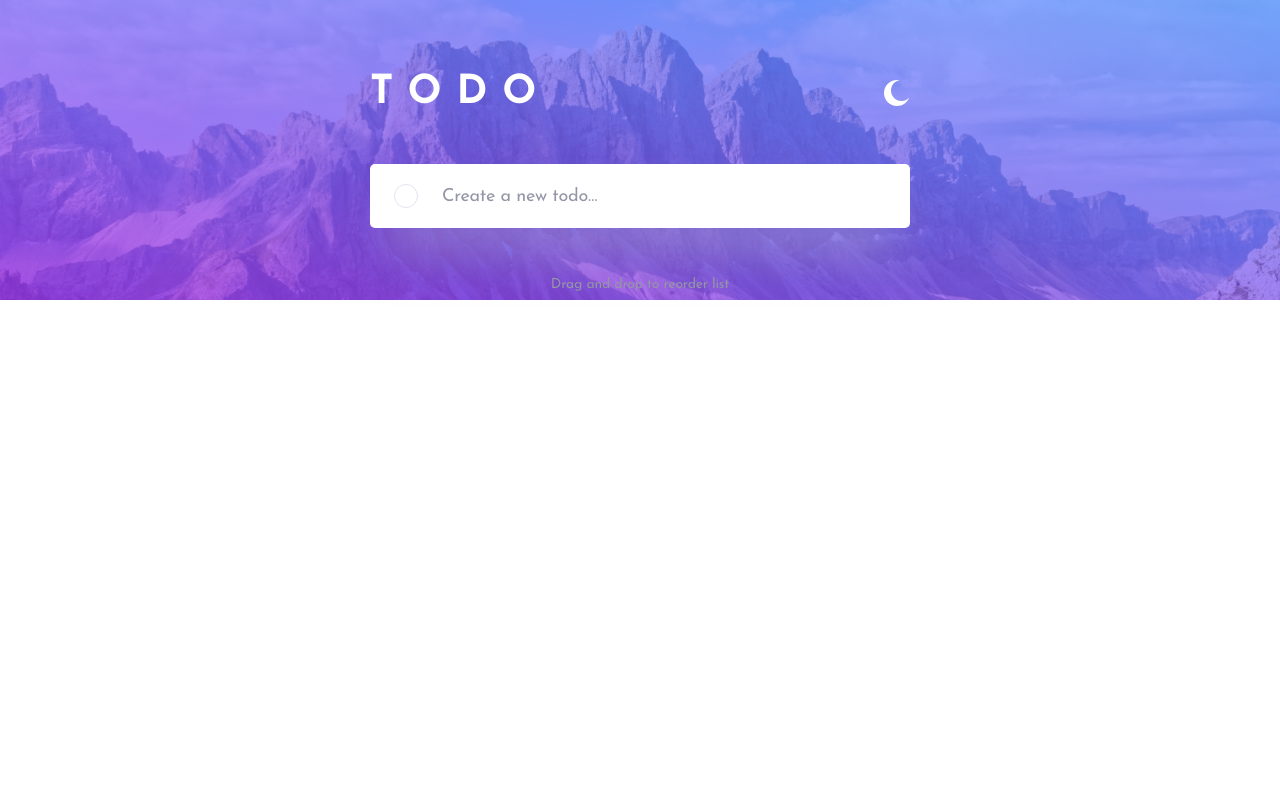
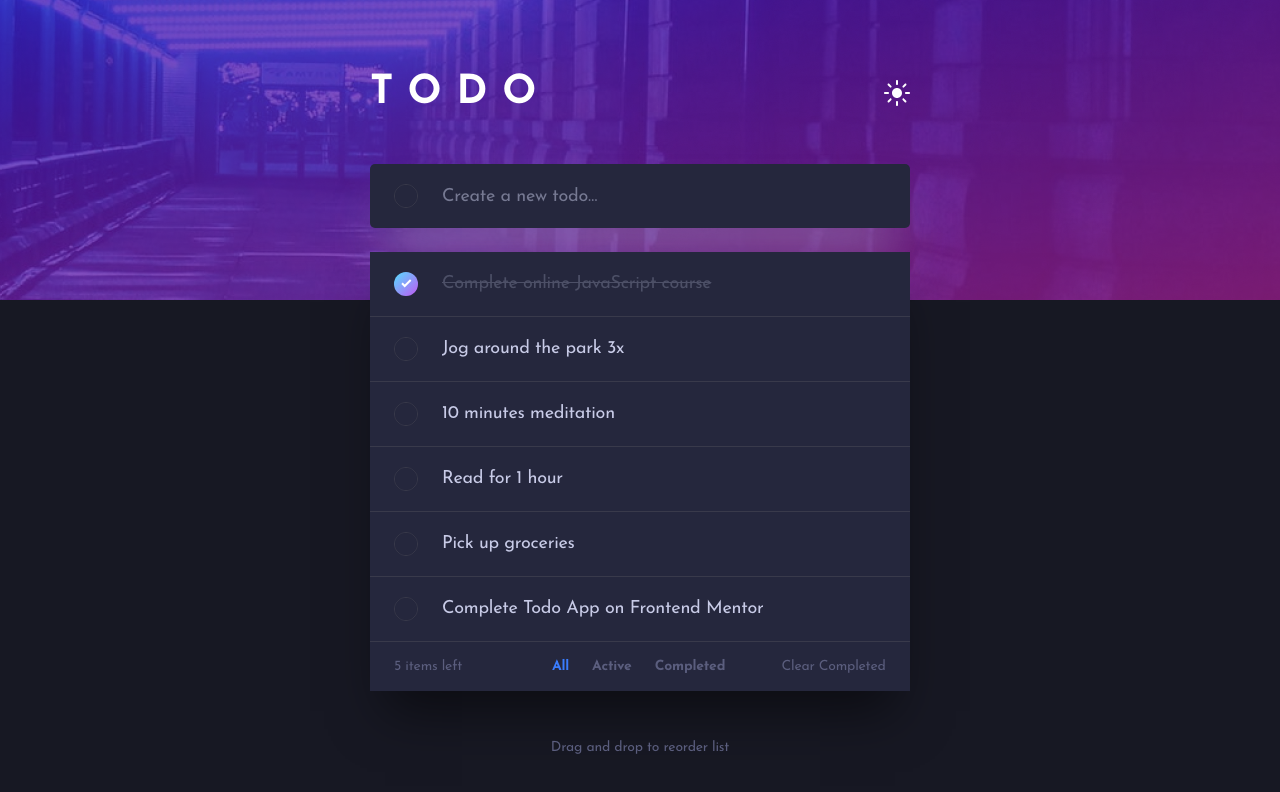
Before and after one commit to yaroslavapanteleeva-web/todo, a website built with webpack: page src/index.html in a window 1280 px wide. Both pictures are taken after a click on the button 897 px from the left and 93 px from the top of the page. Built offline with nearby package versions, Linux system fonts and the light colour scheme.

Commit message:
finish html-layout and implementation theme-page

```diff
--- a/src/index.html
+++ b/src/index.html
@@ -11,31 +11,88 @@
             <section class="todo">
                 <div class="todo__header">
                     <h1 class="todo__heading heading">TODO</h1>
-                    <button class="todo__btn btn btn_theme_light"></button>
+                    <button class="todo__btn btn btn_theme"></button>
                 </div>
                 <div class="todo__body">
                     <form class="new-todo">
                         <input type="checkbox" id="task-disabled" class="new-todo__checkbox checkbox" disabled>
-                        <label class="new-todo__label checkbox__label" for="task-disabled"></label>
+                        <label class="new-todo__label checkbox__label" for="task-disabled">
+                            <span class="checkbox__custom"></span>
+                        </label>
                         <input type="text" placeholder="Create a new todo…" class="new-todo__input">
                     </form>
                     <div class="todo__tasks">
-                        <div class="task">
-                            <input type="checkbox" id="task-1" class="task__checkbox checkbox">
-                            <label class="task__label checkbox__label" for="task-1">Complete online JavaScript course Complete online JavaScript course</label>
+                        <div class="tasks">
+                            <div class="task">
+                                <input type="checkbox" id="task-1" class="task__checkbox checkbox" checked>
+                                <label class="task__label checkbox__label checkbox__label_through" for="task-1">
+                                    <span class="checkbox__custom"></span>
+                                    Complete online JavaScript course
+                                </label>
+                                <button class="task__btn_delete">
+                                    <img src="assets/img/delete.svg" alt="btn-delete">
+                                </button>
+                            </div>
+                            <div class="task">
+                                <input type="checkbox" id="task-2" class="task__checkbox checkbox">
+                                <label class="task__label checkbox__label" for="task-2">
+                                    <span class="checkbox__custom"></span>
+                                    Jog around the park 3x
+                                    <span class="checkbox__btn_delete"></span>
+                                </label>
+                                <button class="task__btn_delete">
+                                    <img src="assets/img/delete.svg" alt="btn-delete">
+                                </button>
+                            </div>
+                            <div class="task">
+                                <input type="checkbox" id="task-3" class="task__checkbox checkbox">
+                                <label class="task__label checkbox__label" for="task-3">
+                                    <span class="checkbox__custom"></span>
+                                    10 minutes meditation
+                                </label>
+                                <button class="task__btn_delete">
+                                    <img src="assets/img/delete.svg" alt="btn-delete">
+                                </button>
+                            </div>
+                            <div class="task">
+                                <input type="checkbox" id="task-4" class="task__checkbox checkbox">
+                                <label class="task__label checkbox__label" for="task-4">
+                                    <span class="checkbox__custom"></span>
+                                    Read for 1 hour
+                                </label>
+                                <button class="task__btn_delete">
+                                    <img src="assets/img/delete.svg" alt="btn-delete">
+                                </button>
+                            </div>
+                            <div class="task">
+                                <input type="checkbox" id="task-5" class="task__checkbox checkbox">
+                                <label class="task__label checkbox__label" for="task-5">
+                                    <span class="checkbox__custom"></span>
+                                    Pick up groceries
+                                </label>
+                                <button class="task__btn_delete">
+                                    <img src="assets/img/delete.svg" alt="btn-delete">
+                                </button>
+                            </div>
+                            <div class="task">
+                                <input type="checkbox" id="task-6" class="task__checkbox checkbox">
+                                <label class="task__label checkbox__label" for="task-6">
+                                    <span class="checkbox__custom"></span>
+                                    Complete Todo App on Frontend Mentor
+                                </label>
+                                <button class="task__btn_delete">
+                                    <img src="assets/img/delete.svg" alt="btn-delete">
+                                </button>
+                            </div>
                         </div>
-                        <div class="task">
-                            <input type="checkbox" id="task-2" class="task__checkbox checkbox">
-                            <label class="task__label checkbox__label" for="task-2">Jog around the park 3x</label>
-                        </div>
-                        <div class="task-info">
-                            <span id="count-task" class="task-info__count">5 items left</span>
-                            <div class="task-info__filter">
-                                <button class="task-info__btn task-info__btn_active">All</button>
-                                <button class="task-info__btn">Active</button>
-                                <button class="task-info__btn">Completed</button>
+                        <div class="tasks-info">
+                            <span id="count-task" class="tasks-info__count">5 items left</span>
+                            <div class="tasks-info__filter">
+                                <button class="tasks-info__btn tasks-info__btn_active">All</button>
+                                <button class="tasks-info__btn">Active</button>
+                                <button class="tasks-info__btn">Completed</button>
                             </div>
-                            <button class="task-info__btn task-info__btn_clear">Clear Completed</button>
+                            <button class="tasks-info__btn tasks-info__btn_clear">Clear Completed</button>
                         </div>
                     </div>
                 </div>
--- a/src/index.js
+++ b/src/index.js
@@ -1 +1,3 @@
 import './scss/style.scss';
+
+import './scripts/theme';
--- /dev/null
+++ b/src/scripts/theme.js
@@ -0,0 +1,34 @@
+window.addEventListener('DOMContentLoaded', () => {
+    const $btnTheme = document.querySelector('.btn_theme');
+    const $blockMain = document.querySelector('.main');
+
+    function initialState(themeName) {
+        localStorage.setItem('theme', themeName);
+        $blockMain.classList.add(themeName);
+    }
+
+    initialState('light-theme');
+
+    /* localStorage.theme = 'dark-theme' ? initialState('dark-theme') : initialState('light-theme'); */
+
+    function toggleTheme() {
+        switch(localStorage.getItem('theme')) {
+            case 'dark-theme':
+                initialState('light-theme');
+                $blockMain.classList.remove('dark-theme');
+                break;
+            case 'light-theme':
+                initialState('dark-theme');
+                $blockMain.classList.remove('light-theme');
+                break;
+        }
+    }
+
+    $btnTheme.addEventListener('click', () => {
+        toggleTheme();
+        console.log(localStorage.theme);
+    });
+
+
+
+});
--- a/src/scss/blocks/_btn.scss
+++ b/src/scss/blocks/_btn.scss
@@ -4,7 +4,7 @@
     border: none;
     outline: none;
     cursor: pointer;
-    &_theme_light {
-        background: url('../assets/img/icon-light.svg') center center/cover no-repeat;
+    &_theme {
+        background: var(--btn-theme);
     }
 }
--- a/src/scss/blocks/_checkbox.scss
+++ b/src/scss/blocks/_checkbox.scss
@@ -1,36 +1,58 @@
 .checkbox {
     display: none;
     &__label {
+        position: relative;
+        display: inline-flex;
+        align-items: center;
         font-weight: 400;
         font-size: 18px;
         letter-spacing: -0.25px;
-        color: #494C6B;
+        color: var(--color-task);
+        cursor: pointer;
+        &_through {
+            text-decoration: line-through;
+            color: var(--color-text-through);
+        }
+    }
+    &__custom {
+        position: relative;
+        display: inline-block;
+        width: 24px;
+        height: 24px;
+        border-radius: 50%;
+        background-color: var(--background-task);
+        border: 1px solid var(--color-border-check);
+        margin-right: 24px;
+        vertical-align: middle;
+        cursor: pointer;
         &::before {
             content: '';
-            display: inline-block;
-            width: 24px;
-            height: 24px;
+            position: absolute;
+            top: 50%;
+            left: 50%;
+            transform: translate(-50%, -50%);
+            background-color: var(--background-task);
+            width: 22px;
+            height: 22px;
             border-radius: 50%;
-            background: #FFFFFF;
-            border: 1px solid #E3E4F1;
-            margin-right: 24px;
-            vertical-align: middle;
-            transition: .2s;
-            box-sizing: border-box;
-            cursor: pointer;
-        }
-        &:hover::before {
-            border-radius: 50%;
-            border-image: linear-gradient(135deg, #55DDFF 0%, #C058F3 100%);
-            border-image-slice: 50% fill;
         }
     }
-    &:checked + &__label::before {
+    &:checked + &__label &__custom::before {
+        width: 24px;
+        height: 24px;
+        content: url('../assets/img/check.svg');
         background: linear-gradient(135deg, #55DDFF 0%, #C058F3 100%);
         border: none;
-        content: url('../assets/img/check.svg');
         display: inline-flex;
         align-items: center;
         justify-content: center;
+
     }
 }
+
+.task:hover .checkbox__custom,
+.checkbox:focus + .checkbox__label .checkbox__custom::before {
+    background: linear-gradient(135deg, #55DDFF 0%, #C058F3 100%);
+    border: none;
+    transition: 2s ease-in-out;
+}
--- a/src/scss/blocks/_main.scss
+++ b/src/scss/blocks/_main.scss
@@ -3,6 +3,7 @@
     height: 100%;
     position: relative;
     padding: 70px 0 52px;
+    background-color: var(--main--background);
     &::before {
         content: '';
         position: absolute;
@@ -11,7 +12,7 @@
         right: 0;
         width: 100%;
         height: 300px;
-        background: url('../assets/img/light-theme.png') center center/cover no-repeat;
+        background: var(--main-background-img);
     }
     &__container {
         position: relative;
@@ -20,3 +21,38 @@
 
     }
 }
+
+.light-theme {
+    --main-background-img: url('../assets/img/light-theme.png') center center/cover no-repeat;
+    --btn-theme: url('../assets/img/icon-light.svg') center center/cover no-repeat;
+    --color-placeholder: #9495A5;
+    --color-new-task: #393A4B;
+    --background-task: #fff;
+    --main--background: #fff;
+    --color-box-shadow: rgba(194, 195, 214, 0.5);
+    --color-border-check: #E3E4F1;
+    --color-text-through: #D1D2DA;
+    --color-task: #494C6B;
+    --color-border-task: #E3E4F1;
+    --color-btn-delete: #494C6B;
+    --color-text-info: #9495A5;
+    --color-text-info-hover: #494C6B;
+
+}
+
+.dark-theme {
+    --main-background-img: url('../assets/img/dark-theme.png') center center/cover no-repeat;
+    --btn-theme: url('../assets/img/icon-dark.svg') center center/cover no-repeat;
+    --color-placeholder: #767992;
+    --color-new-task: #C8CBE7;
+    --background-task: #25273D;
+    --main--background: #171823;
+    --color-box-shadow: rgba(0, 0, 0, 0.5);
+    --color-border-check: #393A4B;
+    --color-text-through: #4D5067;
+    --color-task: #C8CBE7;
+    --color-border-task: #393A4B;
+    --color-btn-delete: #5B5E7E;
+    --color-text-info: #5B5E7E;
+    --color-text-info-hover: #E3E4F1;
+}
--- a/src/scss/blocks/_new-todo.scss
+++ b/src/scss/blocks/_new-todo.scss
@@ -2,7 +2,7 @@
     padding: 20px 24px;
     width: 100%;
     height: 64px;
-    background: #FFFFFF;
+    background: var(--background-task);
     box-shadow: 0px 35px 50px -15px rgba(194, 195, 214, 0.5);
     border-radius: 5px;
     display: flex;
@@ -15,9 +15,14 @@
         letter-spacing: -0.25px;
         border: none;
         outline: none;
-        color: #393A4B;
+        color: var(--color-new-task);
+        background-color: var(--background-task);
+        caret-color: #3A7CFD;
         &::placeholder {
-            color: #9495A5;
+            color: var(--color-placeholder);
         }
     }
+    &__label .checkbox__custom {
+        cursor: default;
+    }
 }
--- /dev/null
+++ b/src/scss/blocks/_tasks.scss
@@ -0,0 +1,78 @@
+.task {
+    position: relative;
+    min-height: 64px;
+    padding: 20px 24px;
+    border-bottom: 1px solid var(--color-border-task);
+    cursor: pointer;
+    display: flex;
+    align-items: center;
+    background-color: var(--background-task);
+    &:last-child {
+        border-bottom: none;
+    }
+    &__btn_delete {
+        position: absolute;
+        right: 24px;
+        width: 24px;
+        height: 24px;
+        border: none;
+        outline: none;
+        background-color: var(--background-task);
+        cursor: pointer;
+        display: none;
+        color: var(--color-btn-delete);
+    }
+    &:hover &__btn_delete {
+        display: block;
+    }
+}
+
+.tasks {
+    max-height: 500px;
+    overflow-y: auto;
+}
+
+.tasks-info {
+    background-color: var(--background-task);
+    border-top: 1px solid var(--color-border-task);
+    min-height: 50px;
+    padding: 0 24px;
+    display: grid;
+    grid-template-columns: .6fr 1.5fr .8fr;
+    align-items: center;
+    column-gap: 56px;
+    &__count {
+        font-weight: 400;
+        font-size: 14px;
+        line-height: 14px;
+        letter-spacing: -0.194444px;
+        color: var(--color-text-info);
+    }
+    &__filter {
+       justify-self: end;
+    }
+    &__btn {
+        border: none;
+        outline: none;
+        cursor: pointer;
+        background-color: var(--background-task);
+        font-weight: 700;
+        font-size: 14px;
+        line-height: 14px;
+        letter-spacing: -0.2px;
+        color: var(--color-text-info);
+        margin-right: 18px;
+        &:last-child {
+            margin-right: 0;
+        }
+        &:hover {
+            color: var(--color-text-info-hover);
+        }
+        &_active {
+            color: #3A7CFD;
+        }
+        &_clear {
+            font-weight: 400;
+        }
+    }
+}
--- a/src/scss/blocks/_todo.scss
+++ b/src/scss/blocks/_todo.scss
@@ -11,11 +11,10 @@
         margin-top: 48px;
     }
     &__tasks {
-        display: none;
         margin-top: 24px;
-        background: #FFFFFF;
-        box-shadow: 0px 35px 50px -15px rgba(194, 195, 214, 0.5);
         border-radius: 5px;
+        background: var(--background-task);
+        box-shadow: 0px 35px 50px -15px var(--color-box-shadow);
     }
     &__footer {
         margin-top: 50px;
@@ -24,6 +23,6 @@
         line-height: 14px;
         text-align: center;
         letter-spacing: -0.2px;
-        color: #9495A5;
+        color: var(--color-text-info);
     }
 }
--- a/src/scss/style.scss
+++ b/src/scss/style.scss
@@ -18,6 +18,6 @@ body {
 @import './blocks/btn';
 @import './blocks/new-todo';
 @import './blocks/checkbox';
-@import './blocks/task';
+@import './blocks/tasks';
 
 @import './base/media.scss';
```
Also changed, not shown: src/scss/blocks/_task.scss (deleted, +0 -48 lines), src/assets/img/delete.svg (added), src/assets/img/icon-dark.svg (added).
